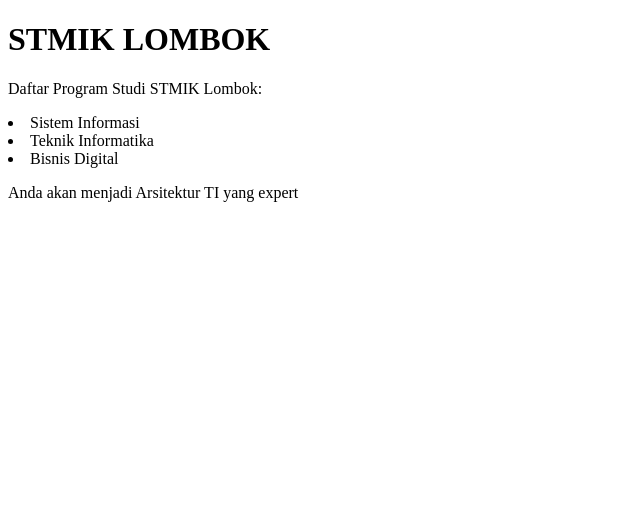
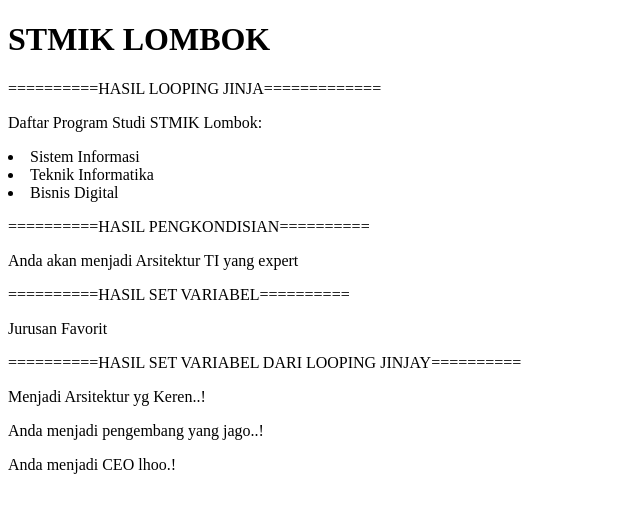
Before and after one commit to alimahatma/latihan_frameworkFlask, a Flask app: page / in a window 1280 px wide. Shown: the top 513 px of the page, without its empty margins (0-640 px from the left). Run offline with Flask 2, Linux system fonts and the light colour scheme.

Commit message:
menambahkan file setVariabel

```diff
--- a/templates/index.html
+++ b/templates/index.html
@@ -9,6 +9,7 @@
 
     <p><h1>STMIK LOMBOK</h1></p>
     <div>
+        <p>==========HASIL LOOPING JINJA=============</p>
         <!--Looping Dengan Jinjay-->
         <p>Daftar Program Studi STMIK Lombok:</p>
         {% for data in prodi %}
@@ -16,6 +17,7 @@
         {% endfor %}
     </div>
     <div>
+        <p>==========HASIL PENGKONDISIAN==========</p>
         <!--Condition if/else-->
         {% if jurusan == "Teknik Informatika" %}
         <p>Anda akan menjadi software developer yg keren.!</p>
@@ -27,6 +29,26 @@
         <p>Anda salah memasukkan data</p>
         {% endif %}
     </div>
+    <div>
+        <p>==========HASIL SET VARIABEL==========</p>
+        <!--SET VARIABEL-->
+        {% set data = "Jurusan Favorit" %}
+        <p>{{ data }}</p>
 
+    </div>
+    <div>
+        <p>==========HASIL SET VARIABEL DARI LOOPING JINJAY==========</p>
+        {% for data in prodi %}
+        {% if data == "Sistem Informasi" %}
+        <p>Menjadi Arsitektur yg Keren..!</p>
+        {% elif data == "Teknik Informatika" %}
+        <p>Anda menjadi pengembang yang jago..!</p>
+        {% elif data =="Bisnis Digital" %}
+        <p>Anda menjadi CEO lhoo.!</p>
+        {% endif %}
+        {% endfor %}
+
+
+    </div>
 </body>
 </html>
```
